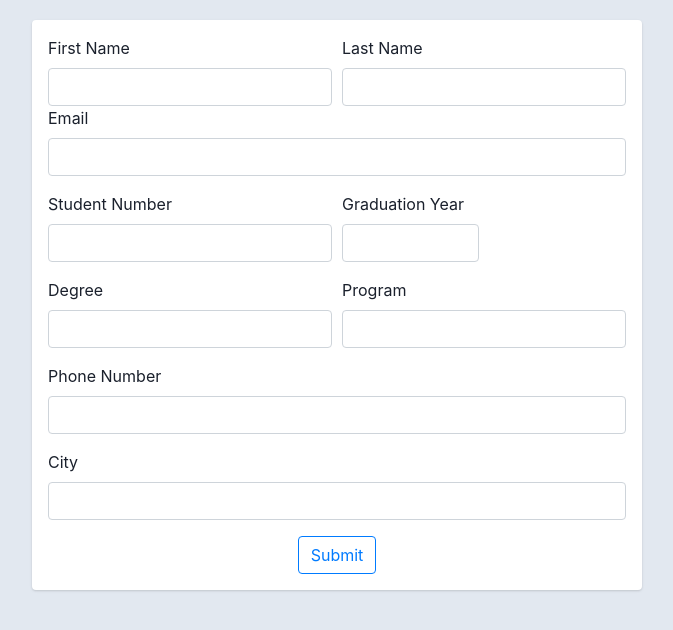
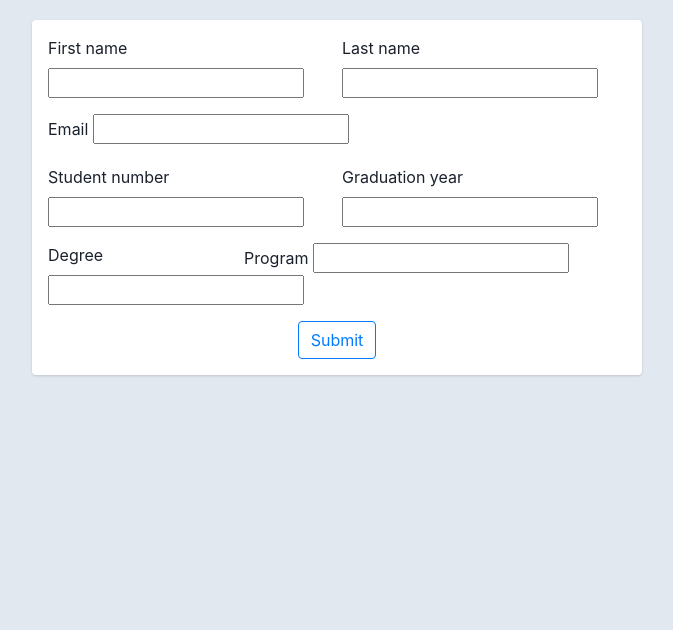
Before and after one commit to luistuason/CAPES-ISWorkshop, a Django app: template ISworkshop/templates/ISworkshop/form.html in a window 1280 px wide. Shown: the part 56-686 px from the top of the page, without its empty margins (303-976 px from the left). Run offline with Django 3.2, Linux system fonts and the light colour scheme; the template is opened without the code that fills it, so the values that code supplies are empty, except form fields; tables that the repository leaves empty hold one stand-in row (values such as "Sample post"); form fields are guessed from the names that the template uses; parts of the project's set-up code (start-up, migrations or seed data) failed here and were passed over; some libraries are stand-ins or nearby versions.

Commit message:
linked form template to form backend

```diff
--- a/ISworkshop/templates/ISworkshop/form.html
+++ b/ISworkshop/templates/ISworkshop/form.html
@@ -33,57 +33,68 @@
   <div class="col-md-6 profile">
     <div class="card mb-3">
       <div class="card-body">
-        <form>
-            <div class="form-row">
-              <div class="col">
-                <label>First Name</label>
-                <input type="text" class="form-control" id="firstName">
-              </div>
-              <div class="col">
-                <label>Last Name</label>
-                <input type="text" class="form-control" id="lastName">
-              </div>
-            </div>
-            <div class="form-group">
-              <label>Email</label>
-              <input type="email" class="form-control" id="email">
-            </div>
+        <form action="{% url 'form' %}" method="post">
+          {% csrf_token %}
+
             <div class="form-group">
               <div class="form-row">
-                <div class="col-6">
-                  <label>Student Number</label>
-                  <input type="text" class="form-control" id="studentNum">
+                <div class="col">
+                  {{ form.first_name.label_tag }}
+                  {{ form.first_name }}
                 </div>
-                <div class="col-3">
-                  <label>Graduation Year</label>
-                  <input type="year" class="form-control" id="graduationYear">
+                <div class="col">
+                  {{ form.last_name.label_tag }}
+                  {{ form.last_name }}
                 </div>
               </div>
             </div>
             <div class="form-group">
               <div class="form-row">
-                <div class="col-6">
-                  <label>Degree</label>
-                  <input type="text" class="form-control" id="degree">
-                </div>
-                <div class="col-6">
-                  <label>Program</label>
-                  <input type="text" class="form-control" id="program">
+                <div class="col">
+                  {{ form.email.label_tag }}
+                  {{ form.email }}
                 </div>
               </div>
             </div>
             <div class="form-group">
+              <div class="form-row">
+                <div class="col-3">
+                  {{ form.student_number.label_tag }}
+                  {{ form.student_number }}
+                </div>
+                <div class="col-3"></div>
+                <div class="col-4">
+                  {{ form.graduation_year.label_tag }}
+                  {{ form.graduation_year }}
+                </div>
+                <div class="col-2"></div>
+              </div>
+            </div>
+            <div class="form-group">
+              <div class="form-row">
+                <div class="col-4">
+                  {{ form.degree.label_tag }}
+                  {{ form.degree }}
+                </div>
+                <div class="col-8">
+                  {{ form.program.label_tag }}
+                  {{ form.program }}
+                </div>
+              </div>
+            </div>
+            <!-- <div class="form-group">
               <label>Phone Number</label>
               <input type="tel" class="form-control" id="phoneNumber">
             </div>
             <div class="form-group">
               <label>City</label>
               <input type="text" class="form-control" id="city">
-            </div>
+            </div> -->
             <div class="text-center">
               <button type="submit" class="btn btn-outline-primary">Submit</button>
             </div>
           </form>
+
       </div>
     </div>
   </div>
```
